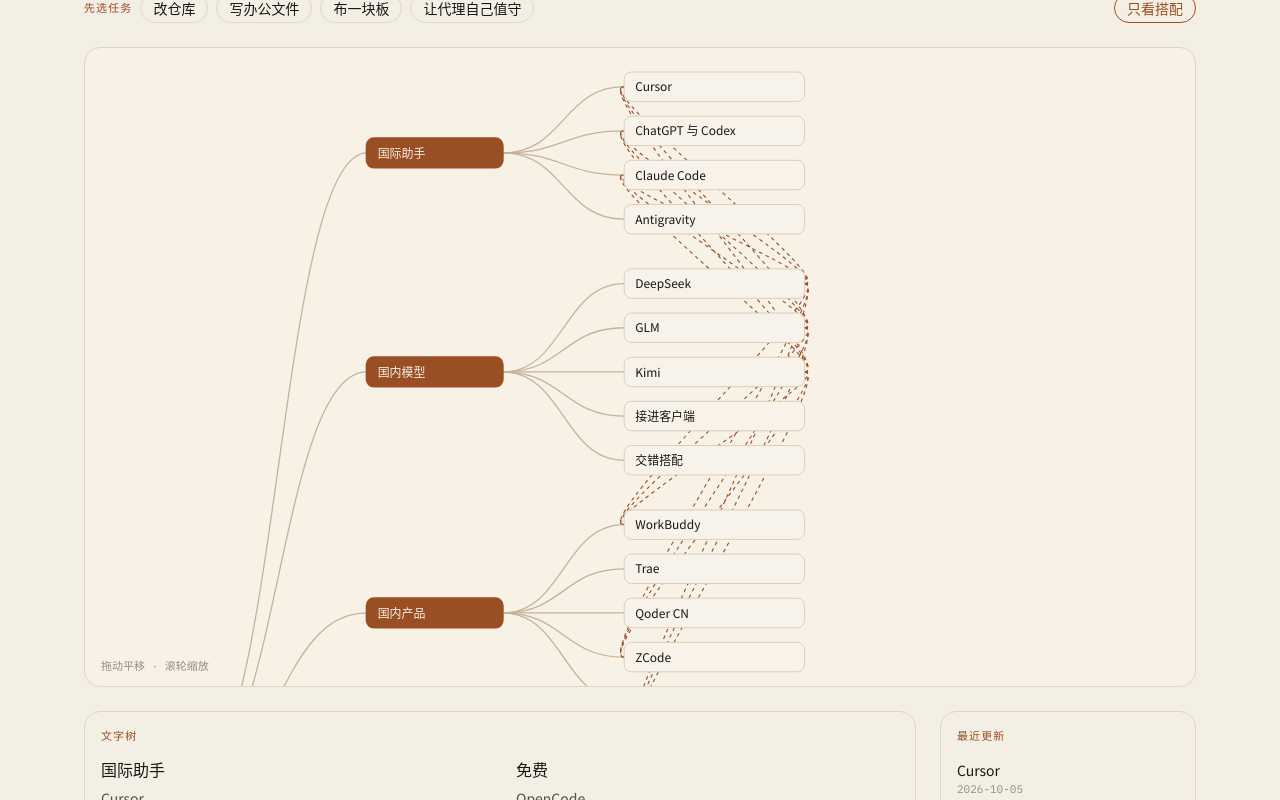
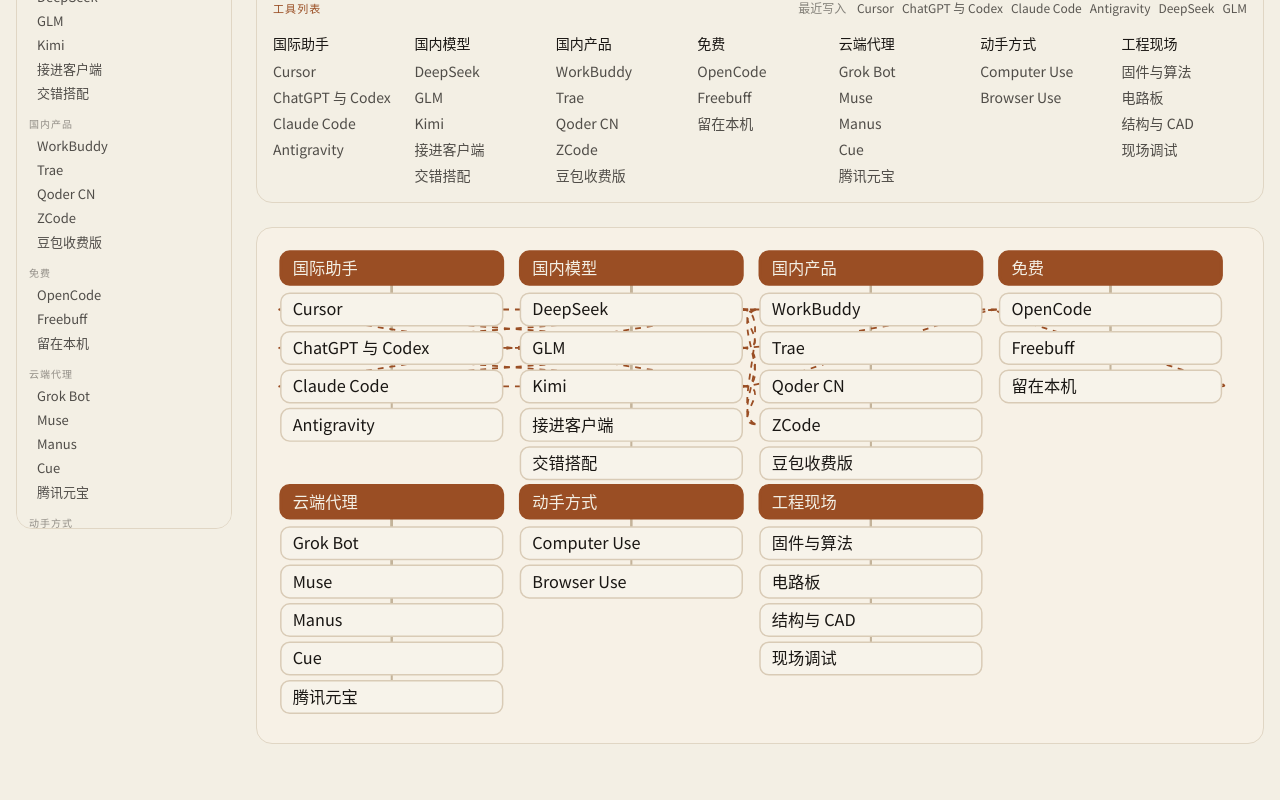
Before and after one commit to weiwan-gmail/ai-info, a Next.js app: page /tools in a window 1280 px wide. Shown: the part 280-1080 px from the top of the page. Built offline with nearby package versions, Linux system fonts and the light colour scheme.

Commit message:
Fit the tool map on one screen and keep the tool list in view.
The diagram uses a compact two-row layout, the chapter list sits above it, and the left navigation stays on both the map and each tool chapter.

Co-authored-by: weiwan-gmail <weiwan-gmail@users.noreply.github.com>

```diff
--- a/app/tools/[slug]/page.tsx
+++ b/app/tools/[slug]/page.tsx
@@ -25,7 +25,7 @@ export default async function ToolChapterPage({ params }: { params: Promise<{ sl
   const next = toolChapters[index + 1];
   const groupTitle = groups.find((group) => group.id === chapter.group)?.title ?? "";
   return (
-    <main className="mx-auto grid max-w-6xl gap-8 px-5 py-10 md:grid-cols-[220px_1fr]">
+    <main className="mx-auto grid max-w-[92rem] items-start gap-6 px-4 py-6 md:grid-cols-[13.5rem_minmax(0,1fr)]">
       <HashScroll />
       <SideNav
         title="工具导图"
--- a/app/tools/page.tsx
+++ b/app/tools/page.tsx
@@ -1,6 +1,8 @@
 import type { Metadata } from "next";
 import { Suspense } from "react";
+import { SideNav } from "@/components/SideNav";
 import { ToolsExplorer } from "@/components/tools/ToolsExplorer";
+import { groups, toolChapters } from "@/content/tools";
 
 export const metadata: Metadata = {
   title: "工具导图",
@@ -9,17 +11,28 @@ export const metadata: Metadata = {
 
 export default function ToolsPage() {
   return (
-    <main className="mx-auto max-w-6xl px-5 py-10">
+    <main className="mx-auto grid max-w-[92rem] items-start gap-6 px-4 py-6 md:grid-cols-[13.5rem_minmax(0,1fr)]">
+      <SideNav
+        title="全部工具"
+        current="/tools"
+        items={toolChapters.map((item) => ({
+          href: `/tools/${item.slug}`,
+          label: item.title,
+          group: groups.find((group) => group.id === item.group)?.title,
+        }))}
+      />
+      <div>
         <p className="font-mono text-xs tracking-[0.2em] text-copper">工具</p>
         <h1 className="mt-2 font-serif text-4xl">一张还会长大的导图</h1>
-      <p className="mt-4 max-w-3xl text-lg leading-8 text-ink/75">
-        实线是从属，虚线是可以交错的搭配。点节点进章节，点分支回到这一枝，点虚线落到搭配章里的那一个例子。
+        <p className="mt-3 max-w-3xl leading-7 text-ink/75">
+          实线是从属，虚线是可以交错的搭配。点节点进章节，点虚线落到搭配章里的那一个例子。
         </p>
-      <div className="mt-8">
+        <div className="mt-6">
           <Suspense fallback={<div className="rounded-2xl border border-line p-6 text-ink/65">正在加载导图…</div>}>
             <ToolsExplorer />
           </Suspense>
         </div>
+      </div>
     </main>
   );
 }
--- a/components/SideNav.tsx
+++ b/components/SideNav.tsx
@@ -11,16 +11,16 @@ export function SideNav({ items, current, title }: { items: NavItem[]; current:
     else groups.push({ name, items: [item] });
   }
   const list = (
-    <div className="space-y-4">
+    <div className="space-y-3">
       {groups.map((group) => (
         <div key={group.name || "flat"}>
-          {group.name ? <p className="mb-1 font-mono text-[11px] tracking-widest text-ink/45">{group.name}</p> : null}
-          <ul className="space-y-1">
+          {group.name ? <p className="mb-0.5 font-mono text-[10px] tracking-widest text-ink/45">{group.name}</p> : null}
+          <ul>
             {group.items.map((item) => {
               const active = item.href === current;
               return (
                 <li key={item.href}>
-                  <Link href={item.href} className={`block rounded-lg px-2 py-1 text-sm ${active ? "bg-ink text-paper" : "text-ink/75 hover:bg-panel"}`}>
+                  <Link href={item.href} className={`block rounded-md px-2 py-0.5 text-[13px] leading-5 ${active ? "bg-ink text-paper" : "text-ink/75 hover:bg-panel"}`}>
                     {item.label}
                   </Link>
                 </li>
@@ -32,15 +32,9 @@ export function SideNav({ items, current, title }: { items: NavItem[]; current:
     </div>
   );
   return (
-    <aside>
-      <details className="mb-6 rounded-xl border border-line bg-sand md:hidden">
-        <summary className="cursor-pointer px-4 py-3 text-sm">{title}</summary>
-        <div className="px-3 pb-3">{list}</div>
-      </details>
-      <div className="sticky top-20 hidden max-h-[calc(100vh-6rem)] overflow-auto md:block">
-        <p className="mb-3 font-mono text-[11px] tracking-widest text-copper">{title}</p>
-        {list}
-      </div>
+    <aside className="z-30 max-h-[70vh] overflow-auto rounded-2xl border border-line bg-paper/95 p-3 md:sticky md:top-16 md:max-h-[calc(100vh-4.5rem)]">
+      <p className="mb-3 font-mono text-[11px] tracking-widest text-copper">{title}</p>
+      {list}
     </aside>
   );
 }
--- a/components/tools/MindMap.tsx
+++ b/components/tools/MindMap.tsx
@@ -1,6 +1,6 @@
 "use client";
 
-import { useEffect, useMemo, useRef, useState } from "react";
+import { useMemo } from "react";
 import type { PairLink, ToolChapter, ToolGroup } from "@/lib/types";
 
 type MapNode = {
@@ -12,46 +12,44 @@ type MapNode = {
   slug?: string;
 };
 
-const COL = 280;
-const ROW = 48;
+const NODE_W = 150;
+const NODE_H = 22;
+const PITCH = 26;
+const COL_W = 162;
+const PER_ROW = 4;
 
-function layout(groups: ToolGroup[], chapters: ToolChapter[], collapsed: Set<string>) {
+function layout(groups: ToolGroup[], chapters: ToolChapter[]) {
   const nodes: MapNode[] = [];
   const edges: { from: string; to: string }[] = [];
-  let y = 0;
-  const placedGroups: MapNode[] = [];
-  for (const group of groups) {
-    const children = chapters.filter((chapter) => chapter.group === group.id);
-    if (collapsed.has(group.id) || children.length === 0) {
-      const node: MapNode = { id: group.id, title: group.title, x: COL, y, kind: "group" };
-      placedGroups.push(node);
-      nodes.push(node);
-      y += ROW + 18;
-      continue;
-    }
-    const start = y;
-    children.forEach((chapter, index) => {
+  const rowCount = Math.ceil(groups.length / PER_ROW);
+  const rowHeights = Array.from({ length: rowCount }, (_, row) => {
+    const slice = groups.slice(row * PER_ROW, row * PER_ROW + PER_ROW);
+    const tallest = Math.max(1, ...slice.map((group) => chapters.filter((chapter) => chapter.group === group.id).length));
+    return 28 + tallest * PITCH;
+  });
+  groups.forEach((group, index) => {
+    const col = index % PER_ROW;
+    const row = Math.floor(index / PER_ROW);
+    const x = 8 + col * COL_W;
+    const y = 8 + rowHeights.slice(0, row).reduce((sum, height) => sum + height, 0);
+    nodes.push({ id: group.id, title: group.title, x, y, kind: "group" });
+    chapters
+      .filter((chapter) => chapter.group === group.id)
+      .forEach((chapter, childIndex) => {
         nodes.push({
           id: chapter.slug,
           title: chapter.title,
           slug: chapter.slug,
-        x: COL * 2,
-        y: start + index * ROW,
+          x,
+          y: y + 28 + childIndex * PITCH,
           kind: "chapter",
         });
         edges.push({ from: group.id, to: chapter.slug });
       });
-    const mid = start + ((children.length - 1) * ROW) / 2;
-    const groupNode: MapNode = { id: group.id, title: group.title, x: COL, y: mid, kind: "group" };
-    placedGroups.push(groupNode);
-    nodes.push(groupNode);
-    y = start + children.length * ROW + 22;
-  }
-  const rootY = placedGroups.reduce((sum, node) => sum + node.y, 0) / Math.max(1, placedGroups.length);
-  nodes.unshift({ id: "root", title: "工具", x: 16, y: rootY, kind: "root" });
-  placedGroups.forEach((group) => edges.push({ from: "root", to: group.id }));
-  const height = Math.max(y, 320);
-  return { nodes, edges, height, width: COL * 2 + 240 };
+  });
+  const width = 16 + PER_ROW * COL_W;
+  const height = 16 + rowHeights.reduce((sum, height) => sum + height, 0);
+  return { nodes, edges, height, width };
 }
 
 export function MindMap({
@@ -69,38 +67,10 @@ export function MindMap({
   mode?: string;
   highlightGroups: string[];
 }) {
-  const [collapsed, setCollapsed] = useState<Set<string>>(new Set());
-  const [view, setView] = useState({ x: 24, y: 24, k: 0.92 });
-  const host = useRef<HTMLDivElement>(null);
-  const drag = useRef<{ px: number; py: number; x: number; y: number } | null>(null);
-  const tree = useMemo(() => layout(groups, chapters, collapsed), [groups, chapters, collapsed]);
+  const tree = useMemo(() => layout(groups, chapters), [groups, chapters]);
   const pairLayout = useMemo(() => buildPairs(chapters, pairs), [chapters, pairs]);
   const pairing = mode === "pairs";
   const scene = pairing ? pairLayout : tree;
-
-  useEffect(() => {
-    const node = host.current;
-    if (!node) return;
-    const onWheel = (event: WheelEvent) => {
-      event.preventDefault();
-      const delta = event.deltaY > 0 ? 0.92 : 1.08;
-      setView((current) => ({ ...current, k: Math.min(1.7, Math.max(0.45, current.k * delta)) }));
-    };
-    node.addEventListener("wheel", onWheel, { passive: false });
-    return () => node.removeEventListener("wheel", onWheel);
-  }, []);
-
-  useEffect(() => {
-    if (!focus) return;
-    const target = scene.nodes.find((node) => node.id === focus || node.slug === focus);
-    const box = host.current?.getBoundingClientRect();
-    if (!target || !box) return;
-    setView((current) => ({
-      ...current,
-      x: box.width / 2 - target.x * current.k,
-      y: box.height / 2 - target.y * current.k,
-    }));
-  }, [focus, pairing, scene.nodes]);
 
   function nodeFill(node: MapNode) {
     if (node.kind === "root") return "#1a1714";
@@ -110,75 +80,26 @@ export function MindMap({
   }
 
   return (
-    <div
-      ref={host}
-      className="relative h-[640px] cursor-grab overflow-hidden rounded-2xl border border-line bg-[#f7f1e6] active:cursor-grabbing"
-      onPointerDown={(event) => {
-        if ((event.target as HTMLElement).closest("a, button")) return;
-        drag.current = { px: event.clientX, py: event.clientY, x: view.x, y: view.y };
-      }}
-      onPointerMove={(event) => {
-        if (!drag.current) return;
-        setView((current) => ({
-          ...current,
-          x: drag.current!.x + event.clientX - drag.current!.px,
-          y: drag.current!.y + event.clientY - drag.current!.py,
-        }));
-      }}
-      onPointerUp={() => {
-        drag.current = null;
-      }}
-      onPointerLeave={() => {
-        drag.current = null;
-      }}
-    >
-      <svg width="100%" height="100%" role="img" aria-label="工具思维导图">
-        <g transform={`translate(${view.x} ${view.y}) scale(${view.k})`}>
+    <div className="rounded-2xl border border-line bg-[#f7f1e6] p-3">
+      <svg viewBox={`0 0 ${scene.width} ${scene.height}`} className="h-auto w-full" role="img" aria-label="工具思维导图">
         {pairing
           ? pairLayout.edges.map((edge) => <PairEdge key={`${edge.from}-${edge.to}`} edge={edge} nodes={pairLayout.nodes} />)
           : tree.edges.map((edge) => <TreeEdge key={`${edge.from}-${edge.to}`} edge={edge} nodes={tree.nodes} />)}
-          {!pairing
-            ? pairs.map((pair) => <DashPair key={`${pair.agent}-${pair.provider}`} pair={pair} nodes={tree.nodes} />)
-            : null}
+        {!pairing ? pairs.map((pair) => <DashPair key={`${pair.agent}-${pair.provider}`} pair={pair} nodes={tree.nodes} />) : null}
         {scene.nodes.map((node) => (
-            <MapNodeView
-              key={node.id}
-              node={node}
-              fill={pairing ? "#f7f3ea" : nodeFill(node)}
-              focused={focus === node.id || focus === node.slug}
-              onToggle={
-                node.kind === "group"
-                  ? () =>
-                      setCollapsed((current) => {
-                        const next = new Set(current);
-                        if (next.has(node.id)) next.delete(node.id);
-                        else next.add(node.id);
-                        return next;
-                      })
-                  : undefined
-              }
-            />
+          <MapNodeView key={node.id} node={node} fill={pairing ? "#f7f3ea" : nodeFill(node)} focused={focus === node.id || focus === node.slug} />
         ))}
-        </g>
       </svg>
-      <p className="pointer-events-none absolute bottom-3 left-4 font-mono text-[11px] text-ink/45">拖动平移 · 滚轮缩放</p>
     </div>
   );
-}
-
-function endpoint(node: MapNode, side: "left" | "right") {
-  const width = node.kind === "chapter" ? 196 : node.kind === "group" ? 148 : 72;
-  return { x: node.x + (side === "right" ? width : 0), y: node.y + 16 };
 }
 
 function TreeEdge({ edge, nodes }: { edge: { from: string; to: string }; nodes: MapNode[] }) {
   const from = nodes.find((node) => node.id === edge.from);
   const to = nodes.find((node) => node.id === edge.to);
   if (!from || !to) return null;
-  const a = endpoint(from, "right");
-  const b = { x: to.x, y: to.y + 16 };
-  const mid = (a.x + b.x) / 2;
-  const d = `M ${a.x} ${a.y} C ${mid} ${a.y}, ${mid} ${b.y}, ${b.x} ${b.y}`;
+  const x = from.x + NODE_W / 2;
+  const d = `M ${x} ${from.y + NODE_H} L ${x} ${to.y}`;
   const href = to.slug ? `/tools/${to.slug}` : `/tools?focus=${to.id}`;
   return (
     <a href={href}>
@@ -193,9 +114,9 @@ function DashPair({ pair, nodes }: { pair: PairLink; nodes: MapNode[] }) {
   const from = nodes.find((node) => node.slug === providerSlug || node.id === pair.provider);
   const to = nodes.find((node) => node.slug === pair.agent);
   if (!from || !to) return null;
-  const a = { x: from.x + 196, y: from.y + 16 };
-  const b = { x: to.x, y: to.y + 16 };
-  const d = `M ${a.x} ${a.y} C ${a.x + 40} ${a.y}, ${b.x - 40} ${b.y}, ${b.x} ${b.y}`;
+  const a = { x: from.x + NODE_W, y: from.y + 11 };
+  const b = { x: to.x, y: to.y + 11 };
+  const d = `M ${a.x} ${a.y} C ${a.x + 24} ${a.y}, ${b.x - 24} ${b.y}, ${b.x} ${b.y}`;
   return (
     <a href={`/tools/pairing#${pair.anchor}`}>
       <path d={d} stroke="transparent" strokeWidth="10" fill="none" />
@@ -214,8 +135,8 @@ function PairEdge({
   const from = nodes.find((node) => node.id === edge.from);
   const to = nodes.find((node) => node.id === edge.to);
   if (!from || !to) return null;
-  const a = { x: from.x + 196, y: from.y + 16 };
-  const b = { x: to.x, y: to.y + 16 };
+  const a = { x: from.x + NODE_W, y: from.y + 11 };
+  const b = { x: to.x, y: to.y + 11 };
   const d = `M ${a.x} ${a.y} C ${(a.x + b.x) / 2} ${a.y}, ${(a.x + b.x) / 2} ${b.y}, ${b.x} ${b.y}`;
   return (
     <a href={`/tools/pairing#${edge.anchor}`}>
@@ -229,21 +150,19 @@ function MapNodeView({
   node,
   fill,
   focused,
-  onToggle,
 }: {
   node: MapNode;
   fill: string;
   focused: boolean;
-  onToggle?: () => void;
 }) {
-  const width = node.kind === "chapter" ? 196 : node.kind === "group" ? 148 : 72;
+  const width = node.kind === "root" ? 64 : NODE_W;
   const ink = node.kind === "root" || (node.kind === "group" && fill === "#9a4e24") ? "#f3efe4" : "#1a1714";
   const label = (
-    <text x={node.x + 12} y={node.y + 21} fontSize="13" fill={ink}>
+    <text x={node.x + 8} y={node.y + 15} fontSize="11" fill={ink}>
       {node.title}
     </text>
   );
-  const shape = <rect x={node.x} y={node.y} width={width} height="32" rx="8" fill={fill} stroke={focused ? "#9a4e24" : "#d9cbb6"} strokeWidth={focused ? 2 : 1} />;
+  const shape = <rect x={node.x} y={node.y} width={width} height={NODE_H} rx="6" fill={fill} stroke={focused ? "#9a4e24" : "#d9cbb6"} strokeWidth={focused ? 2 : 1} />;
   if (node.slug) {
     return (
       <a href={`/tools/${node.slug}`}>
@@ -252,7 +171,7 @@ function MapNodeView({
       </a>
     );
   }
-  if (onToggle) {
+  if (node.kind === "group") {
     return (
       <a href={`/tools?focus=${node.id}`}>
         {shape}
@@ -281,18 +200,19 @@ function buildPairs(chapters: ToolChapter[], pairs: PairLink[]) {
       title: titleFor(id),
       slug: id === "ollama" ? "local-models" : id,
       x: 20,
-      y: 24 + index * 64,
+      y: 8 + index * 28,
       kind: "chapter" as const,
     })),
     ...agentIds.map((id, index) => ({
       id,
       title: titleFor(id),
       slug: id,
-      x: 360,
-      y: 24 + index * 58,
+      x: 220,
+      y: 8 + index * 28,
       kind: "chapter" as const,
     })),
   ];
   const edges = pairs.map((pair) => ({ from: pair.provider, to: pair.agent, anchor: pair.anchor }));
-  return { nodes, edges, height: 520, width: 560 };
+  const height = 20 + Math.max(providerIds.length, agentIds.length) * 28;
+  return { nodes, edges, height, width: 420 };
 }
--- a/components/tools/ToolsExplorer.tsx
+++ b/components/tools/ToolsExplorer.tsx
@@ -41,17 +41,25 @@ export function ToolsExplorer() {
           {mode === "pairs" ? "回到全图" : "只看搭配"}
         </Link>
       </div>
-      <MindMap groups={groups} chapters={toolChapters} pairs={pairs} focus={focus} mode={mode} highlightGroups={highlight} />
-      <div className="grid gap-6 lg:grid-cols-[1fr_16rem]">
       <div className="rounded-2xl border border-line p-4">
-          <p className="font-mono text-[11px] tracking-widest text-copper">文字树</p>
-          <div className="mt-3 columns-1 gap-8 sm:columns-2">
+        <div className="flex flex-wrap items-baseline justify-between gap-3">
+          <p className="font-mono text-[11px] tracking-widest text-copper">工具列表</p>
+          <p className="text-xs text-ink/50">
+            最近写入{" "}
+            {recent.map((chapter) => (
+              <Link key={chapter.slug} href={`/tools/${chapter.slug}`} className="ml-2 text-ink/70 hover:text-copper">
+                {chapter.title}
+              </Link>
+            ))}
+          </p>
+        </div>
+        <div className="mt-3 grid grid-cols-2 gap-x-4 gap-y-3 sm:grid-cols-4 xl:grid-cols-7">
           {groups.map((group) => (
-              <section key={group.id} className="mb-4 break-inside-avoid">
-                <a href={`/tools?focus=${group.id}`} className="font-medium hover:text-copper">
+            <section key={group.id}>
+              <a href={`/tools?focus=${group.id}`} className="text-sm font-medium hover:text-copper">
                 {group.title}
               </a>
-                <ul className="mt-1 space-y-1">
+              <ul className="mt-1 space-y-0.5">
                 {toolChapters
                   .filter((chapter) => chapter.group === group.id)
                   .map((chapter) => (
@@ -66,21 +74,7 @@ export function ToolsExplorer() {
           ))}
         </div>
       </div>
-        <aside className="rounded-2xl border border-line p-4">
-          <p className="font-mono text-[11px] tracking-widest text-copper">最近更新</p>
-          <ul className="mt-3 space-y-3">
-            {recent.map((chapter) => (
-              <li key={chapter.slug}>
-                <Link href={`/tools/${chapter.slug}`} className="text-sm hover:text-copper">
-                  {chapter.title}
-                </Link>
-                <p className="font-mono text-[11px] text-ink/45">{chapter.updated}</p>
-              </li>
-            ))}
-          </ul>
-          <p className="mt-4 text-xs leading-5 text-ink/55">新的一章是注册表里的一个节点。新的搭配只加一条虚线。改旧章时改日期，这里会跟着变。</p>
-        </aside>
-      </div>
+      <MindMap groups={groups} chapters={toolChapters} pairs={pairs} focus={focus} mode={mode} highlightGroups={highlight} />
     </div>
   );
 }
```
Lines whose indentation alone changed are shown as unchanged.
